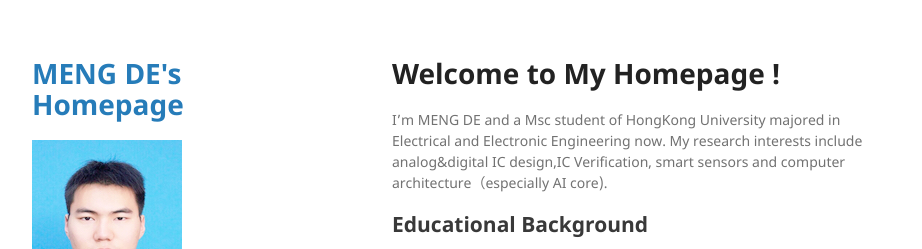
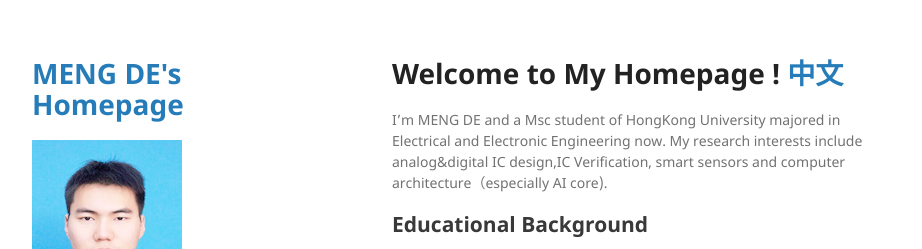
Before and after one commit to mengde-1997/mengde-1997, a Jekyll site: the page built from index.md, in a window 1280 px wide and 1355 px high. Shown: the top 249 px of the window, without its empty margins (178-1100 px from the left). Built offline with Jekyll 4.4.1, drawn with Linux system fonts in a browser that asks for light colours; our own code applies the rules of GitHub Pages for plain Markdown files.

Commit message:
Update index.md

```diff
--- a/index.md
+++ b/index.md
@@ -2,7 +2,7 @@
 layout: default
 ---
 
-# Welcome to My Homepage !
+# Welcome to My Homepage !   [中文](./pub.md)
 
 I'm MENG DE and a Msc student of HongKong University majored in Electrical and Electronic Engineering now.
 My research interests include analog&digital IC design,IC Verification, smart sensors and computer architecture（especially AI core).
```
